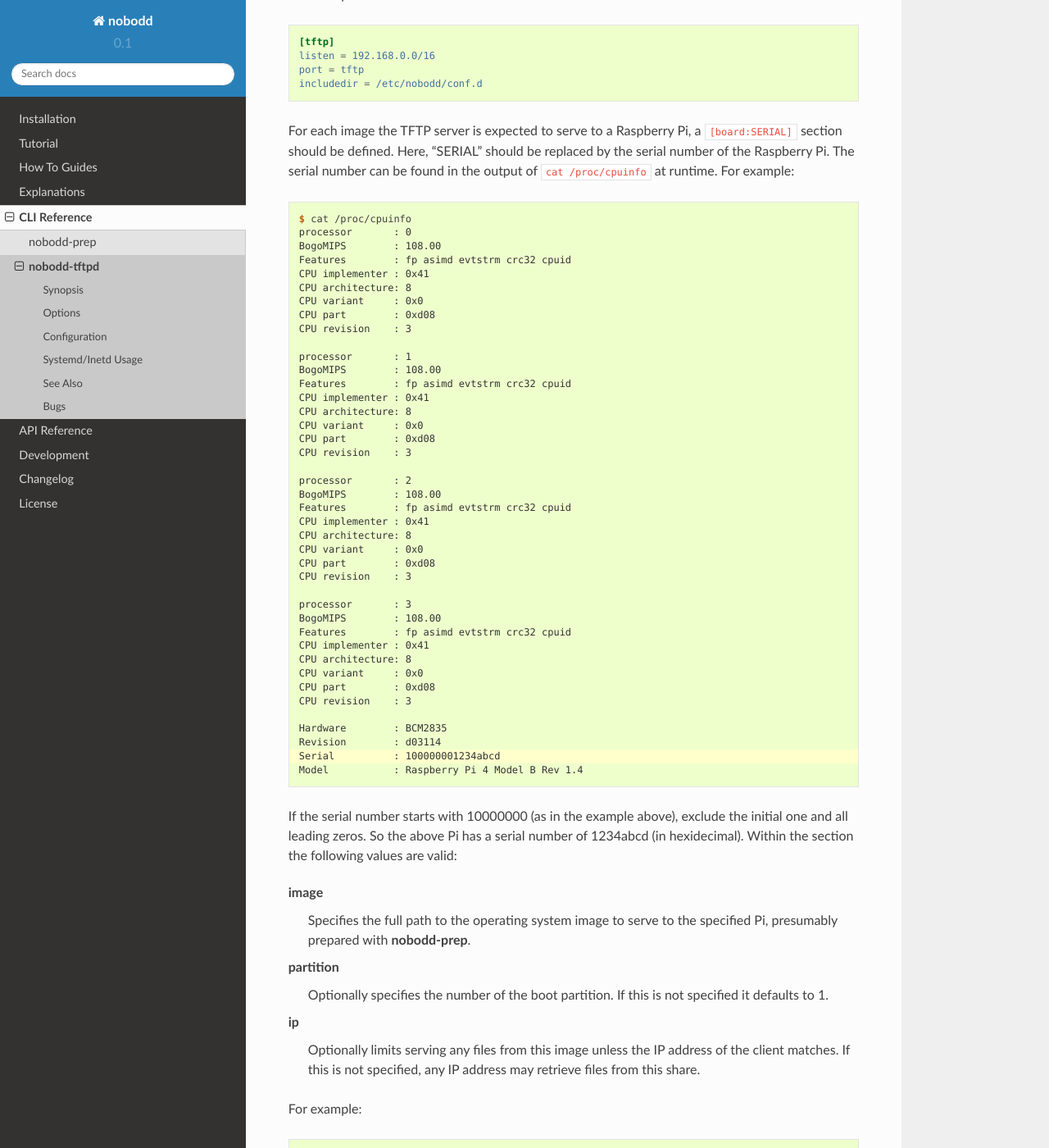
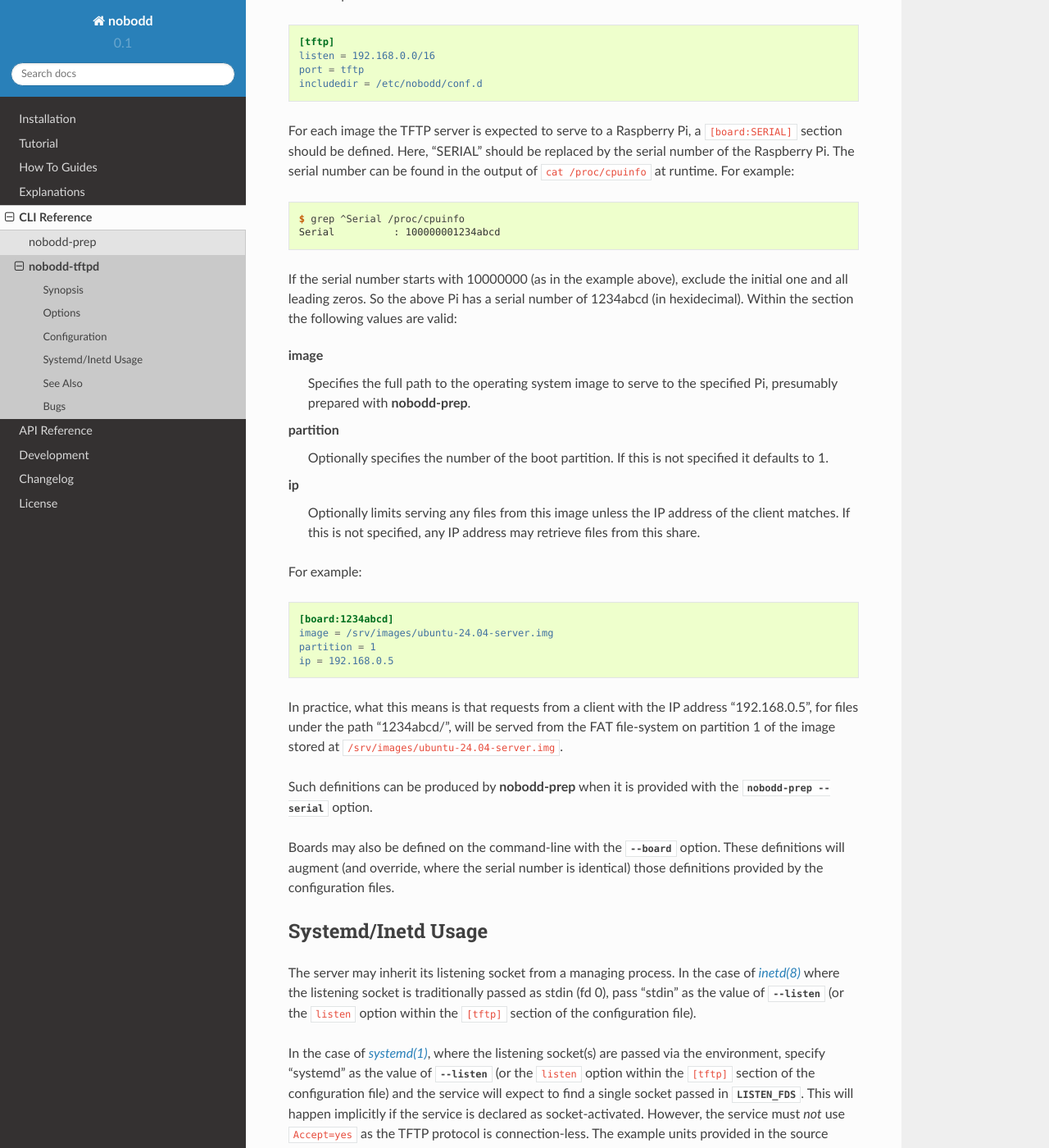
Before and after one commit to waveform80/nobodd, a Sphinx documentation site: the page built from docs/cli_server.rst, in a window 1280 px wide and 1400 px high, scrolled down 1637 px. Shown: the whole window at 82% size. Built offline with Sphinx 7.4.7 and the Read the Docs theme 2.0.0, drawn with Linux system fonts in a browser that asks for light colours; formulas are drawn with MathJax 3.

Commit message:
Remove the cruft from the serial example

```diff
--- a/docs/cli_server.rst
+++ b/docs/cli_server.rst
@@ -108,49 +108,9 @@ by the serial number of the Raspberry Pi. The serial number can be found in the
 output of ``cat /proc/cpuinfo`` at runtime. For example:
 
 .. code-block:: console
-    :emphasize-lines: 40
 
-    $ cat /proc/cpuinfo
-    processor       : 0
-    BogoMIPS        : 108.00
-    Features        : fp asimd evtstrm crc32 cpuid
-    CPU implementer : 0x41
-    CPU architecture: 8
-    CPU variant     : 0x0
-    CPU part        : 0xd08
-    CPU revision    : 3
-
-    processor       : 1
-    BogoMIPS        : 108.00
-    Features        : fp asimd evtstrm crc32 cpuid
-    CPU implementer : 0x41
-    CPU architecture: 8
-    CPU variant     : 0x0
-    CPU part        : 0xd08
-    CPU revision    : 3
-
-    processor       : 2
-    BogoMIPS        : 108.00
-    Features        : fp asimd evtstrm crc32 cpuid
-    CPU implementer : 0x41
-    CPU architecture: 8
-    CPU variant     : 0x0
-    CPU part        : 0xd08
-    CPU revision    : 3
-
-    processor       : 3
-    BogoMIPS        : 108.00
-    Features        : fp asimd evtstrm crc32 cpuid
-    CPU implementer : 0x41
-    CPU architecture: 8
-    CPU variant     : 0x0
-    CPU part        : 0xd08
-    CPU revision    : 3
-
-    Hardware        : BCM2835
-    Revision        : d03114
+    $ grep ^Serial /proc/cpuinfo
     Serial          : 100000001234abcd
-    Model           : Raspberry Pi 4 Model B Rev 1.4
 
 If the serial number starts with 10000000 (as in the example above), exclude
 the initial one and all leading zeros. So the above Pi has a serial number of
```
